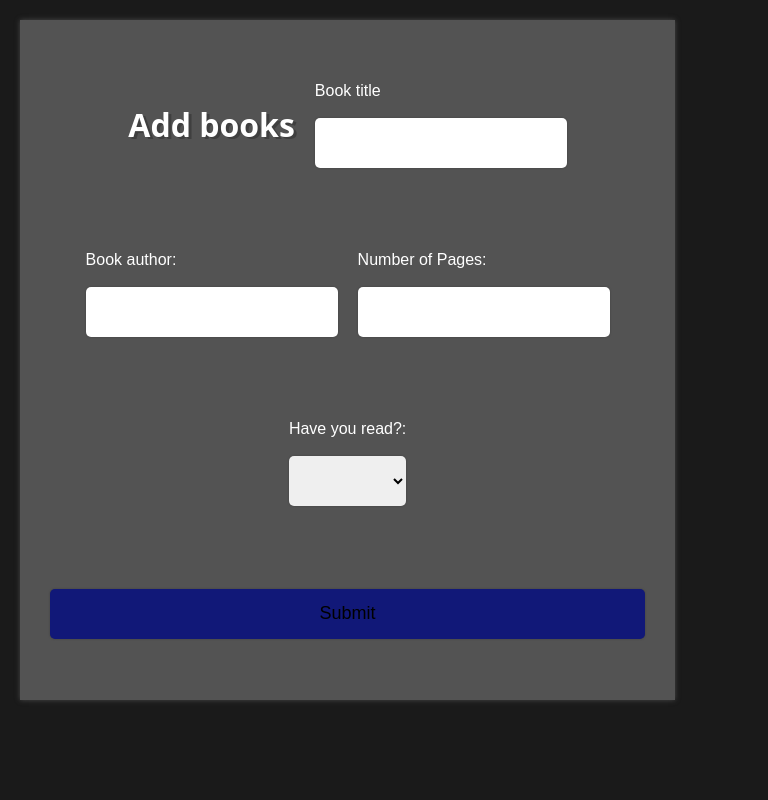
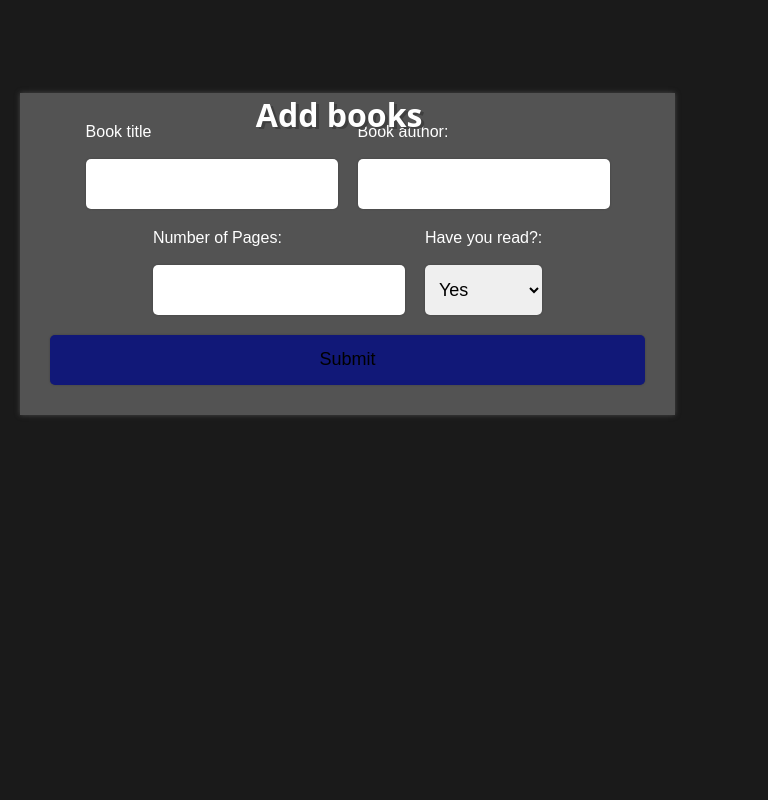
Before and after one commit to umarSiddique010/odin-Library, a plain HTML site: page index.html in a window 768 px wide. Both pictures are taken after typing "Sample", "Sample", "Sample" into the empty fields and a click on the button "Submit". Shown: the top 800 px of the page. Drawn offline with Linux system fonts and the light colour scheme.

Commit message:
added media query for more responsiveness and ensuring that in book page input there will numbere

```diff
--- a/index.html
+++ b/index.html
@@ -13,17 +13,17 @@
         <div>
             <label for="book-title">Book title</label>
             <br><br>
-            <input type="text" id="book-title">
+            <input type="text" id="book-title" required>
         </div>
         <div>
             <label for="book-author">Book author:</label>
             <br><br>
-            <input type="text" id="book-author">
+            <input type="text" id="book-author" required>
         </div>
         <div>
             <label for="book-pages">Number of Pages:</label>
             <br><br>
-            <input type="text" id="book-pages">
+            <input type="text" id="book-pages" required>
         </div>
         <div>
             <label for="book-read">Have you read?:</label>
--- a/script.js
+++ b/script.js
@@ -56,9 +56,14 @@ function addBookToLibrary(e) {
     bookTitle === "" ||
     bookAuthor === "" ||
     bookPages === "" ||
-    bookRead === ""
-  )
+    bookRead === ""  ||
+    isNaN(bookPages)
+  ) {
+
+    emptyingInputValues()
     return false;
+  }
+
 
   const newBook = new Book(bookTitle, bookAuthor, bookPages, bookRead);
   myLibrary.push(newBook);
@@ -101,8 +106,14 @@ function addBookToLibrary(e) {
 
   display.appendChild(paraBox);
 
-  bookTitleInput.value = "";
-  bookAuthorInput.value = "";
-  bookPagesInput.value = "";
-  bookReadInput.value = "";
+  emptyingInputValues()
+
+
+
+  function emptyingInputValues() {
+    bookTitleInput.value = "";
+    bookAuthorInput.value = "";
+    bookPagesInput.value = "";
+    bookReadInput.selectedIndex = 0;
+  }
 }
--- a/style.css
+++ b/style.css
@@ -32,7 +32,8 @@ form {
     flex-wrap: wrap;
     gap: 20px;
     padding: 30px;
-    margin-left: 10%;
+    margin-right: 10%;
+    margin-top: 10%;
     align-self:center ;
 }
 
@@ -84,7 +85,6 @@ input, select, #submit {
     flex-wrap: wrap;
     gap: 20px;
     padding: 30px;
-    margin-left: 10%;
 
 }
 
@@ -187,3 +187,20 @@ input, select, #submit {
         gap: 10px;
     }
 }
+
+
+@media (min-width: 538px) and (max-width: 776px) {
+    h1 {
+        position: absolute;
+        top: 0;
+        left: 36%;
+    }
+
+  }
+
+  @media (min-width: 760px)and (max-width: 1055px) {
+  body {
+    display: flex;
+    flex-direction: column;
+  }
+  }
```
